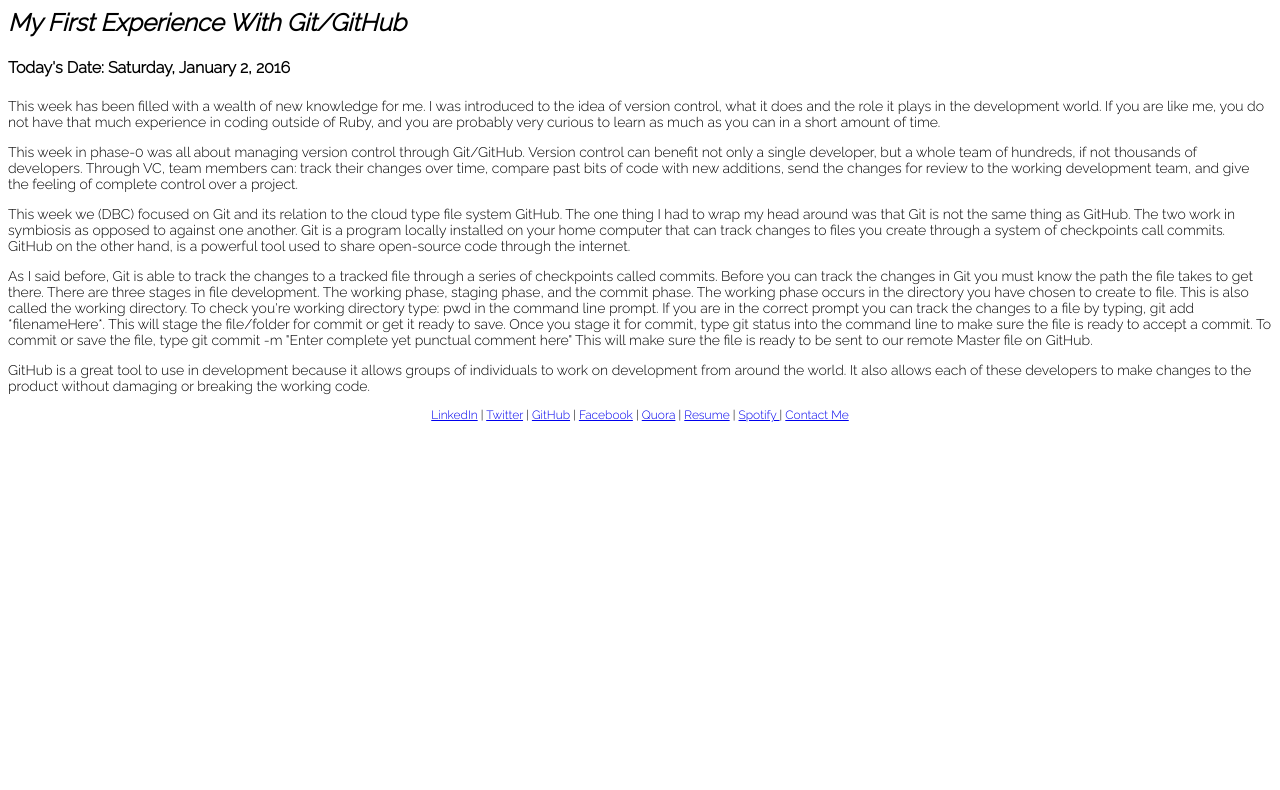
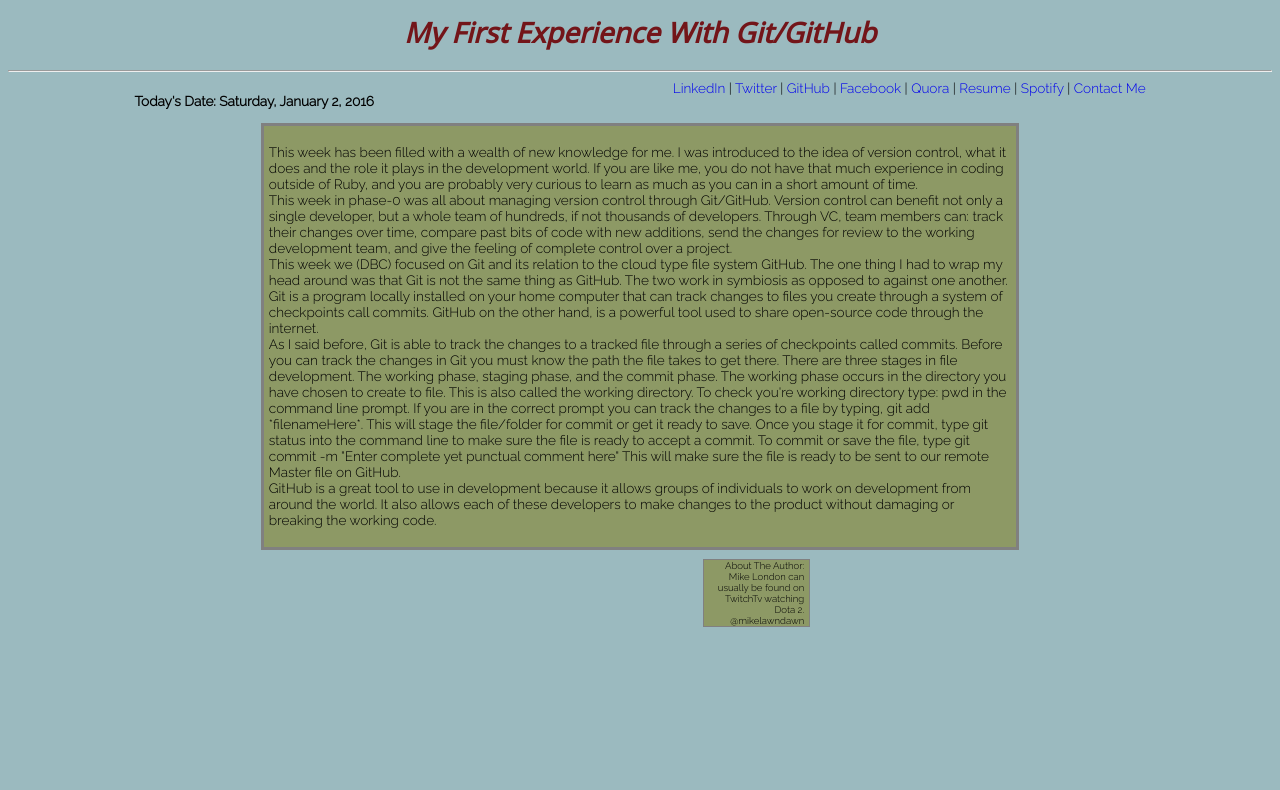
Before and after one commit to mikelondon/mikelondon.github.io, a plain HTML site: page blog/git.html in a window 1280 px wide. Shown: the part 61-851 px from the top of the page. Before the commit the page ends 800 px from the top, so only its background shows below. Drawn offline with Linux system fonts and the light colour scheme.

Commit message:
Create Blog Page

```diff
--- a/blog/git.html
+++ b/blog/git.html
@@ -1,52 +1,63 @@
 <!DOCTYPE html>
 <html>
+
   <head>
-  <link href='https://fonts.googleapis.com/css?family=Raleway:300' rel='stylesheet' type='text/css'>
+    <link href='../stylesheets/blog.css' rel='stylesheet' type='text/css'>
     <title>DBC Blog 1 Phase-0</title>
-
   </head>
 
 <main>
   <hr>
 
-      <nav style="font-family: 'Raleway', sans-serif; font-size: 18px;text-align:center">
-
+   <nav class="center-links">
       <a href="http://mikelondon.github.io/">Home Page</a> |
       <a href="#">About Me</a> |
       <a href="#">Portfolio</a> |
       <a href="https://mikelondon.github.io/blog/index.html">Blog</a>
     </nav>
 
-<!--Links to the different sections to site above-->
-
   <hr>
 
-  <h2 style="font-family: 'Raleway', sans-serif;"> <strong><em>My First Experience With Git/GitHub</em></strong></h2>
+    <h1> My First Experience With Git/GitHub</h1>
+<hr>
+   <div>
+      <h3>Today's Date: Saturday, January 2, 2016</h3>
+      <nav>
+     <a href="https://www.linkedin.com/in/mikelondon1">LinkedIn</a> |
+      <a href="https://twitter.com/mikelondon">Twitter</a> |
+      <a href="https://github.com/mikelondon">GitHub</a>  |
+      <a href="https://www.facebook.com/mikelawndawn">Facebook</a> |
+      <a href="https://www.quora.com/profile/Mike-London-6">Quora</a> |
+      <a href="#">Resume</a> |
+      <a href="https://open.spotify.com/user/121548931"> Spotify </a> |
+      <a href="#"> Contact Me </a>
+      </nav>
+    </div>
 
-  <h4 style="font-family: 'Raleway', sans-serif;">Today's Date: Saturday, January 2, 2016</h4>
-
-  <section style="font-family: 'Raleway', sans-serif; font-size: 14px">
+    <section>
       <p>
       This week has been filled with a wealth of new knowledge for me. I was introduced to the idea of version control, what it does and the role it plays in the development world. If you are like me, you do not have that much experience in coding outside of Ruby, and you are probably very curious to learn as much as you can in a short amount of time.
-    </p>
-    <p>
+      <br>
         This week in phase-0 was all about managing version control through Git/GitHub. Version control can benefit not only a single developer, but a whole team of hundreds, if not thousands of developers. Through VC, team members can: track their changes over time, compare past bits of code with new additions, send the changes for review to the working development team, and give the feeling of complete control over a project.
-    </p>
-    <p>
+      <br>
         This week we (DBC) focused on Git and its relation to the cloud type file system GitHub. The one thing I had to wrap my head around was that Git is not the same thing as GitHub. The two work in symbiosis as opposed to against one another.  Git is a program locally installed on your home computer that can track changes to files you create through a system of checkpoints call commits. GitHub on the other hand, is a powerful tool used to share open-source code through the internet.
-    </p>
-    <p>
+      <br>
         As I said before, Git is able to track the changes to a tracked file through a series of checkpoints called commits. Before you can track the changes in Git you must know the path the file takes to get there. There are three stages in file development. The working phase, staging phase, and the commit phase. The working phase occurs in the directory you have chosen to create to file. This is also called the working directory. To check you're working directory type: pwd in the command line prompt. If you are in the correct prompt you can track the changes to a file by typing, git add *filenameHere*. This will stage the file/folder for commit or get it ready to save.  Once you stage it for commit, type git status into the command line to make sure the file is ready to accept a commit.  To commit or save the file, type git commit -m "Enter complete yet punctual comment here"  This will make sure the file is ready to be sent to our remote Master file on GitHub.
-      </p>
-        <p>
+      <br>
         GitHub is a great tool to use in development because it allows groups of individuals to work on development from around the world.  It also allows each of these developers to make changes to the product without damaging or breaking the working code.
         </p>
+      </section>
 
+      <article>
+        <p>
+          About The Author: Mike London can usually be found on TwitchTv watching Dota 2. @mikelawndawn
+        </p>
+      </article>
 
-      <!-- copy and paste as many sections as you want to add paragraphs -->
-  </section>
+  </main>
+
   <footer>
-  <nav style="font-family: 'Raleway', sans-serif; font-size:12px; text-align: center">
+    <nav>
      <a href="https://www.linkedin.com/in/mikelondon1">LinkedIn</a> |
       <a href="https://twitter.com/mikelondon">Twitter</a> |
       <a href="https://github.com/mikelondon">GitHub</a>  |
@@ -57,6 +68,4 @@
       <a href="#"> Contact Me </a>
     </nav>
   </footer>
-</main>
-
 </html>
```
Also changed, not shown: index.html (+15 -26 lines). Lines whose indentation alone changed are shown as unchanged.
